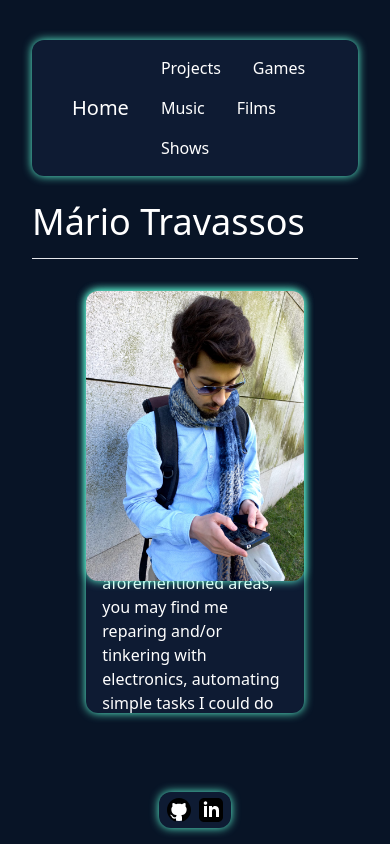
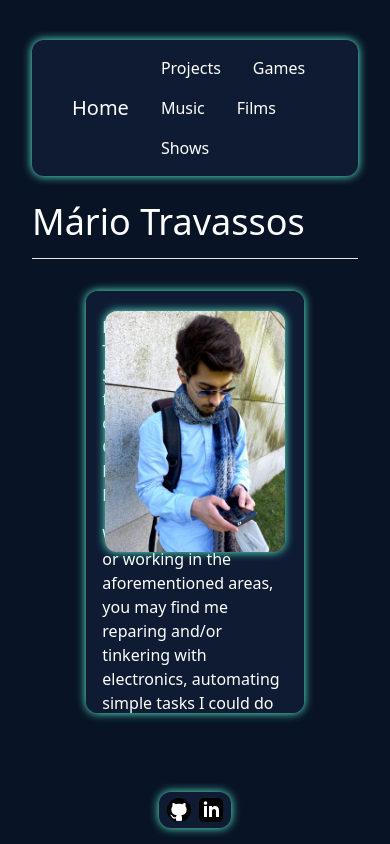
Before and after one commit to Retchut/website, a React (Create React App) app: page / in a window 390 px wide. Shown: the top 844 px of the page. Built offline with nearby package versions, Linux system fonts and the light colour scheme.

Commit message:
style: fix: center home grid image better

```diff
--- a/src/Sections/Home/Home.css
+++ b/src/Sections/Home/Home.css
@@ -25,7 +25,7 @@
 }
 
 .image-xs {
-    @apply row-start-4 col-start-3 row-span-3 col-span-2
+    @apply row-start-4 col-start-1 row-span-3 col-span-6
 }
 
 .image-lg {
--- a/src/Sections/Home/Home.jsx
+++ b/src/Sections/Home/Home.jsx
@@ -20,7 +20,7 @@ function Home(){
                 <hr />
             </div>
             <div ref={homeRef} className="w-4/6 h-5/6 grid grid-cols-6 grid-rows-5">
-                <div className="fade-in-scroll z-10 background-box p-4 overflow-hidden textbox-xs textbox-xs textbox-lg textbox-xl textbox-2xl">
+                <div className="fade-in-scroll z-10 background-box p-4 overflow-auto xl:overflow-hidden textbox-xs textbox-lg textbox-xl textbox-2xl">
                     <div className="grid grid-rows-3 grid-cols-5">
                         <div className="row-start-1 col-start-1 row-span-1 col-span-5">
                             <ParagraphBox paragraphs={texts.row1} keyText={"welcome1"} />
@@ -30,7 +30,7 @@ function Home(){
                         </div>
                     </div>
                 </div>
-                <div className="fade-in-scroll z-10 image-xs image-xs image-lg image-xl image-2xl">
+                <div className="fade-in-scroll z-10 py-5 lg:py-0 flex justify-center lg:block image-xs image-lg image-xl image-2xl">
                     <img src={myPortrait} alt="Me" className="img-fluid background-box"></img>
                 </div>
             </div>
```
